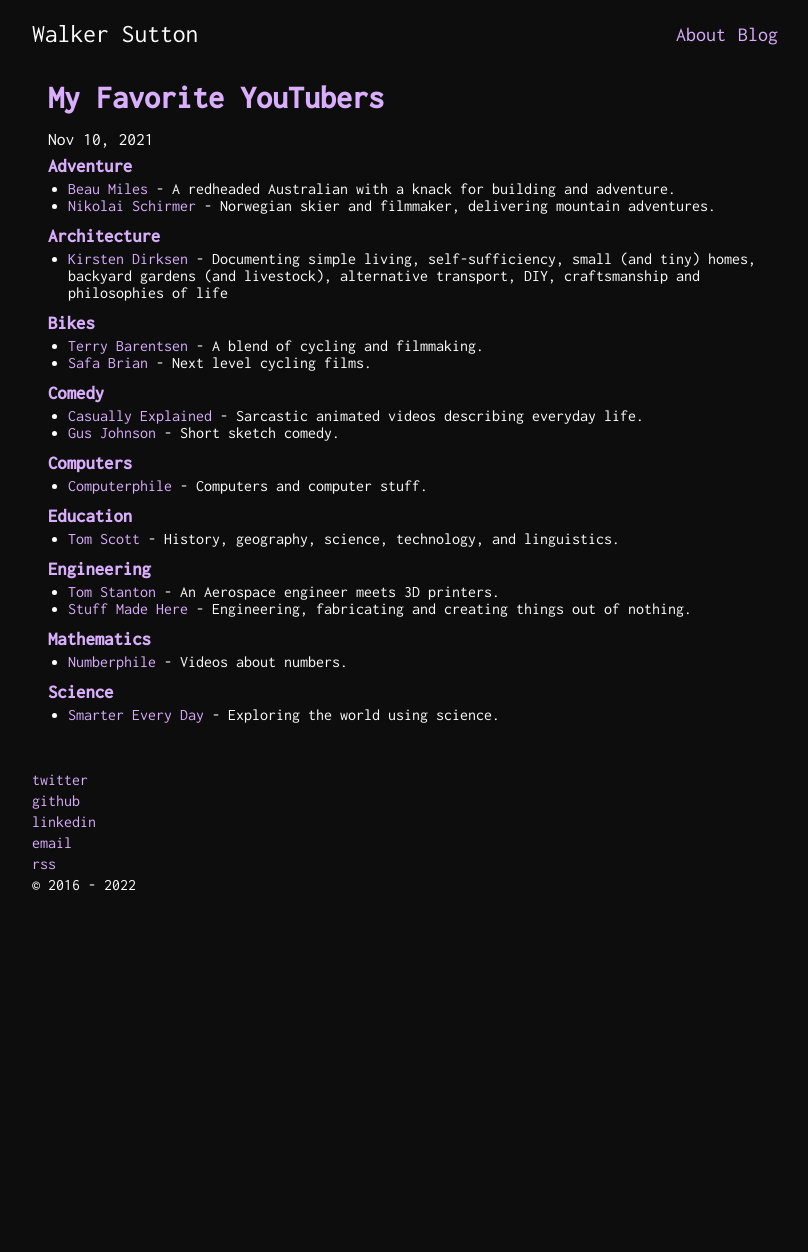
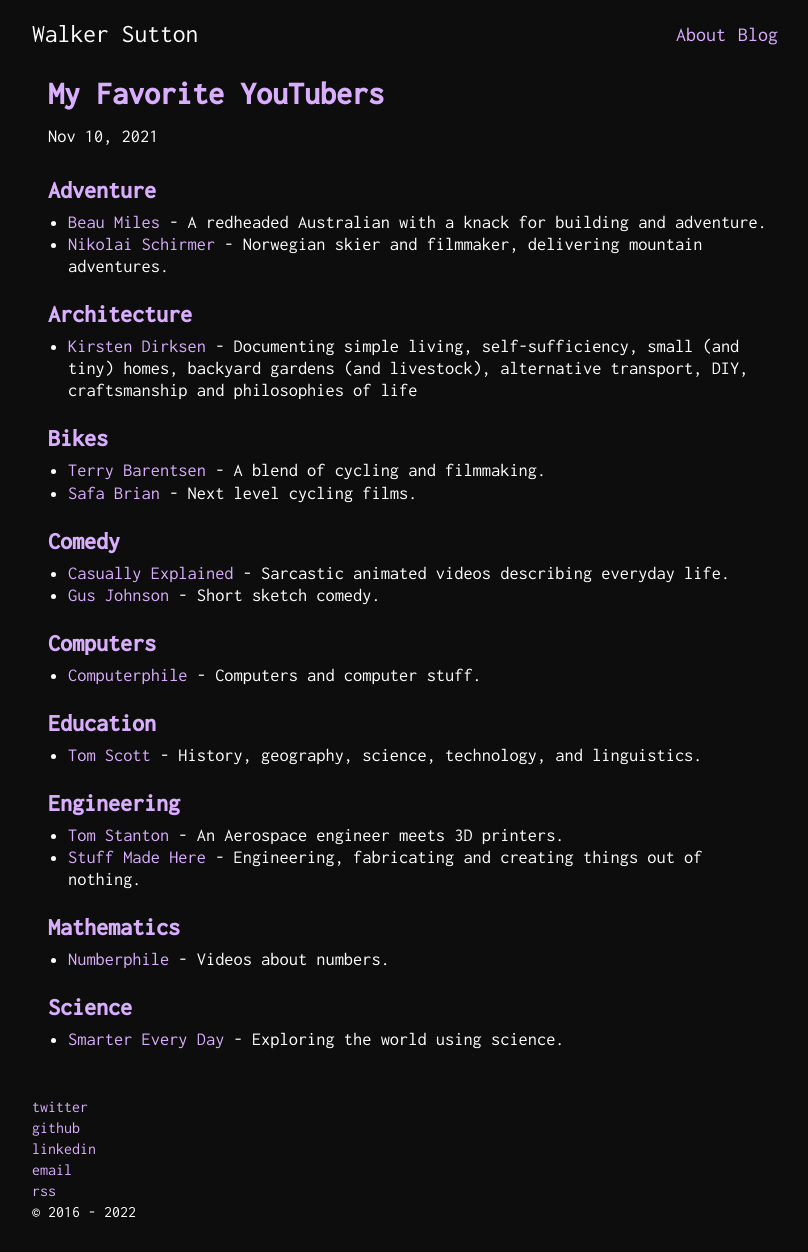
Before and after one commit to walkersutton/walkersutton.github.io, a Jekyll site: the page built from _posts/2021-11-09-my-favorite-youtubers.md, in a window 1280 px wide. Shown: the whole page, without its empty margins (232-1040 px from the left). Built offline with Jekyll 4.4.1, drawn with Linux system fonts in a browser that asks for light colours; before the commit the page ends 925 px from its top, so only the background shows below that.

```diff
--- a/_layouts/post.html
+++ b/_layouts/post.html
@@ -6,7 +6,7 @@ layout: default
   <header class="">
     <h1 class="" itemprop="name headline">{{ page.title | escape }}</h1>
     <p class="">
-     <time class="dt-published" datetime="{{ page.date | date_to_xmlschema }}" itemprop="datePublished">
+     <time class="dt-published bpmd" datetime="{{ page.date | date_to_xmlschema }}" itemprop="datePublished">
         {%- assign date_format = site.minima.date_format | default: "%b %-d, %Y" -%}
         {{ page.date | date: date_format }}
       </time>
--- a/_posts/2021-11-09-my-favorite-youtubers.md
+++ b/_posts/2021-11-09-my-favorite-youtubers.md
@@ -6,33 +6,33 @@ date: 2021-11-10T04:08:00Z
 published: true
 categories: blog
 ---
-### Adventure
+## Adventure
 * [Beau Miles](https://www.youtube.com/c/BeauMiles) - A redheaded Australian with a knack for building and adventure.
 * [Nikolai Schirmer](https://www.youtube.com/c/NikolaiSchirmerchannel) - Norwegian skier and filmmaker, delivering mountain adventures.
 
-### Architecture
+## Architecture
 * [Kirsten Dirksen](https://www.youtube.com/channel/UCDsElQQt_gCZ9LgnW-7v-cQ) - Documenting simple living, self-sufficiency, small (and tiny) homes, backyard gardens (and livestock), alternative transport, DIY, craftsmanship and philosophies of life
 
-### Bikes
+## Bikes
 * [Terry Barentsen](https://www.youtube.com/c/TerryBarentsenVision) - A blend of cycling and filmmaking.
 * [Safa Brian](https://www.youtube.com/c/SAFABrian) - Next level cycling films.
 
-### Comedy
+## Comedy
 * [Casually Explained](https://www.youtube.com/c/CasuallyExplained) - Sarcastic animated videos describing everyday life.
 * [Gus Johnson](https://www.youtube.com/c/gustoonz) - Short sketch comedy.
 
-### Computers
+## Computers
 * [Computerphile](https://www.youtube.com/user/Computerphile) - Computers and computer stuff.
 
-### Education
+## Education
 * [Tom Scott](https://www.youtube.com/c/TomScottGo) - History, geography, science, technology, and linguistics.
 
-### Engineering
+## Engineering
 * [Tom Stanton](https://www.youtube.com/c/TomStantonEngineering) - An Aerospace engineer meets 3D printers.
 * [Stuff Made Here](https://www.youtube.com/c/StuffMadeHere) - Engineering, fabricating and creating things out of nothing.
 
-### Mathematics
+## Mathematics
 * [Numberphile](https://www.youtube.com/user/Numberphile) - Videos about numbers.
 
-### Science
+## Science
 * [Smarter Every Day](https://www.youtube.com/c/smartereveryday) - Exploring the world using science.
--- a/_sass/main.scss
+++ b/_sass/main.scss
@@ -43,6 +43,7 @@
 	--xs: 12px;
 	--xxs: 8px;
 	--xxxs: 4px;
+	--def-font-size: 1.15em;
 }
 html {
 	min-height: 100%;
@@ -58,11 +59,17 @@ h1 {
 	font-size: 2em;
 	padding-bottom: var(--sm);
 }
-h1, h2 {
-	padding-top: 1em;
+h2 {
+	padding-top: var(--xs);
+	padding-bottom: var(--xxs);
 }
 h3 {
-	padding-bottom: var(--xxxs);
+	font-size: 1.3em;
+	padding-bottom: var(--xxs);
+}
+h4 {
+	font-size: 1.2em;
+	padding-bottom: var(--xxs);
 }
 h1, h2, h3, h4, h5 {
 	color: var(--secondary-color);
@@ -72,7 +79,7 @@ a {
 	color: var(--secondary-color);
 }
 p {
-	font-size: 1.1em;
+	font-size: var(--def-font-size);
 }
 
 strong {
@@ -85,7 +92,7 @@ strong {
 .highlightText {
 	background-color: var(--secondary-color);
 	color: white;
-	font-size: 1.2em;
+	font-size: vat(--def-font-size);
 	font-weight: 300;
 	padding: 8px;
 	box-shadow: 8px 8px #917b6035;
@@ -96,4 +103,5 @@ strong {
 	margin-left: auto;
 	margin-right: auto;
 	display: block;
+	padding-top: var(--xl);
 }
--- a/_sass/post.scss
+++ b/_sass/post.scss
@@ -23,14 +23,16 @@
 	ul {
 		padding-left: var(--md);
 		padding-bottom: var(--xs);
+		line-height: 120%;
+		//padding-top: var(--sm);
+		font-size: var(--def-font-size);
 	}
 	p {
-		padding-bottom: var(--sm);
-		padding-top: var(--sm);
-		line-height: 108%;
+		padding-bottom: var(--md);
+		line-height: 111%;
 	}
 	h4 {
-		font-size: 1.25em;
+		//font-size: 1.25em;
 	}
 
 }
```
Also changed, not shown: _drafts/2022-03-01-march-retro.md (deleted, +0 -45 lines), _posts/2022-03-29-march-retro.md (added, +44 -0 lines), about.md (+1 -1 lines), readme.md.
